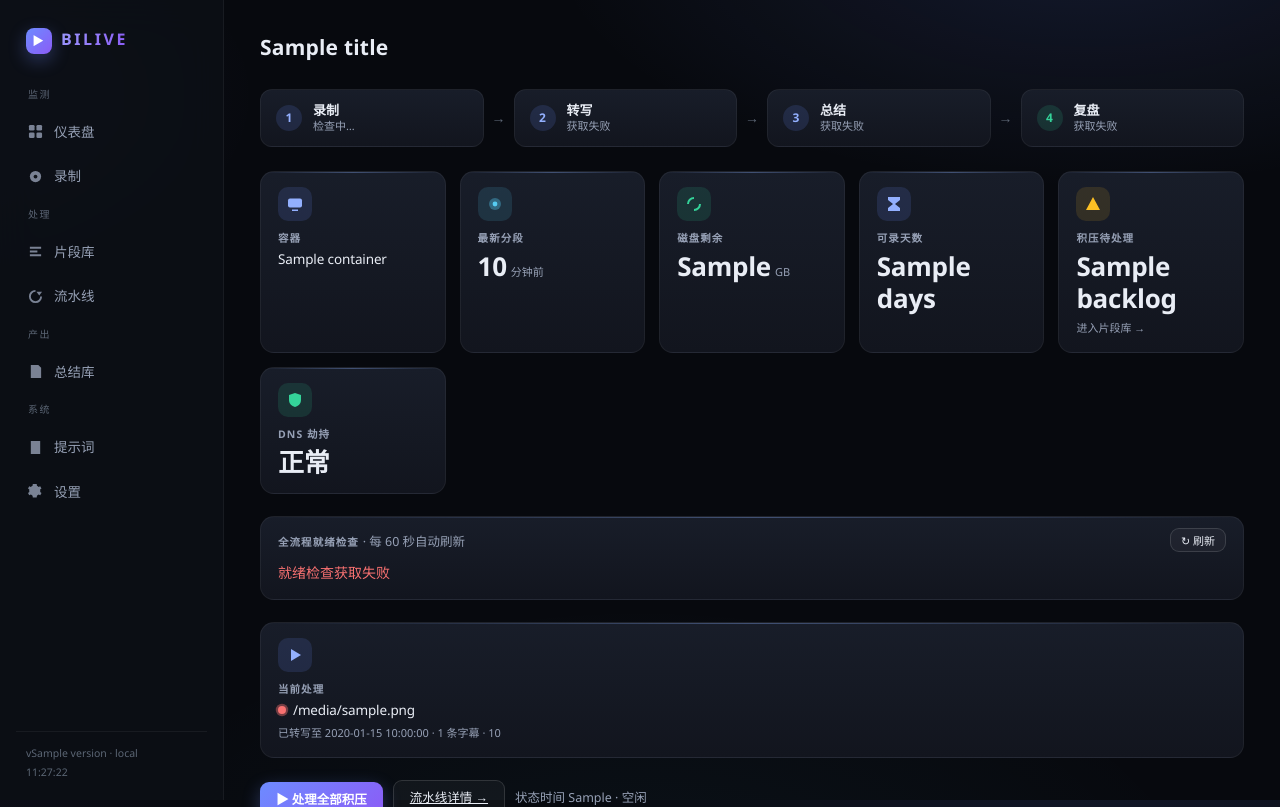
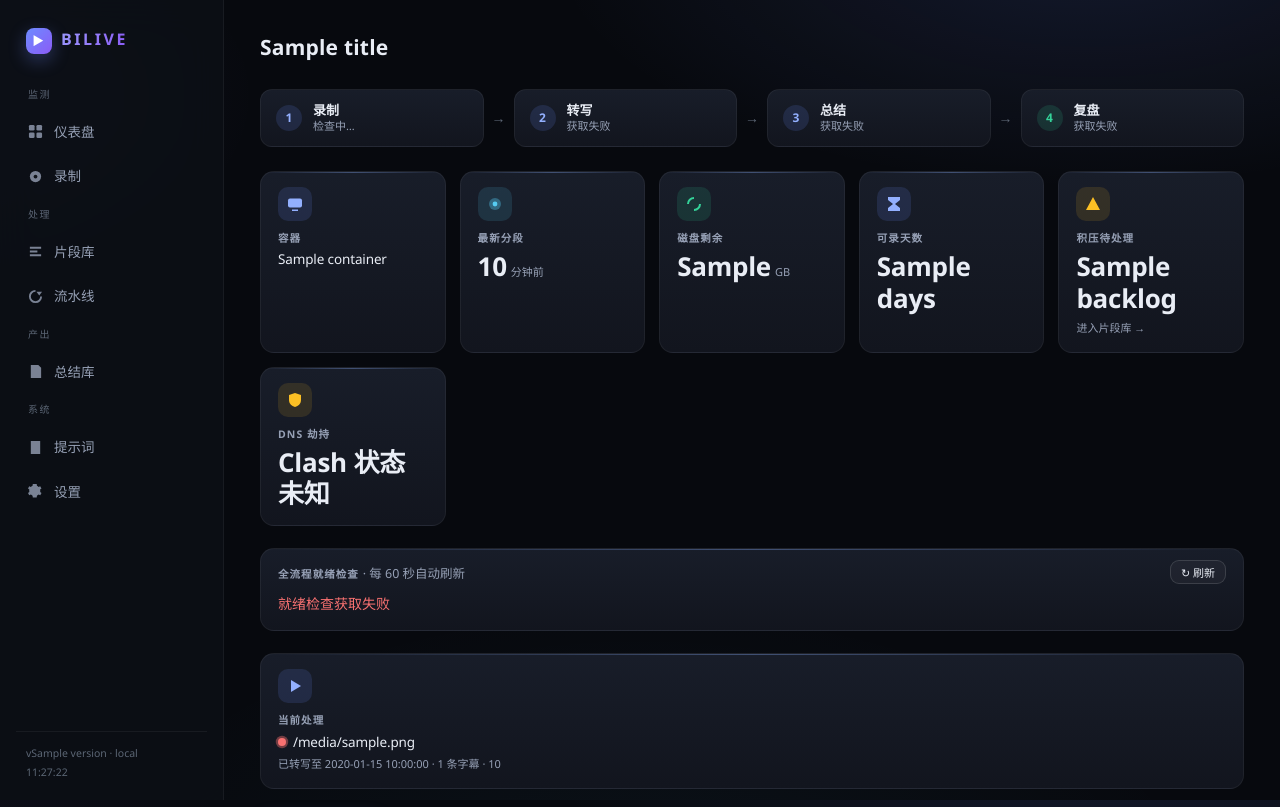
Before and after one commit to koofp/broadcast-live-tools, a Python web app: template panel/templates/dashboard.html in a window 1280 px wide. Shown: the top 807 px of the page. Run offline with Jinja, Linux system fonts and the light colour scheme; the template is opened without the code that fills it: most values are stand-ins (such as "Sample title", 1, 10 or a date in 2020).

Commit message:
feat(status): 告警三态化（红牌=劫持+在录+停摆）+ 场次重算挂进每轮批处理
why: 红牌原条件 fakeip AND stall 在"无直播"时必然为真——当日 3 连 BAD Toast
实锤（README 自己定案 fake-ip 不影响录制是黄牌常态，两处语义矛盾）。
新增 blrec 本地 API 录制探针（零外网依赖——红牌恰在网络被劫坏时触发；4s 显式
超时防拖死面板 20s 刷新线程；PS5.1 哈希键引号/@() 包裹两陷阱规避），JSON 落
fakeip_state=recording|idle|unknown 透传；红牌收敛为劫持+确认在录+写入停滞
三者同现（当日真实故障签名），idle 停摆改黄牌"下播待机"——同一数据态实测从
3 连红牌变 ok:true issues:[]。dashboard 双消费点（Jinja+JS）同步三态带旧字段回退；
c-newest 红badge 同样加录制态条件。
场次重算钩子挂 process_all（非 -One）置于 exit 分支之前——评审实锤"末尾挂钩"
在"无待处理文件"路径永不执行=自动化恰在最需要时失效；纯重算无 LLM，429 长退避
占 run.lock 风险排除，场级总结仍由面板/手动触发。

```diff
--- a/panel/templates/dashboard.html
+++ b/panel/templates/dashboard.html
@@ -18,8 +18,8 @@
   <div class="card"><div class="chip chip-green"><svg viewBox="0 0 16 16"><path d="M8 1a7 7 0 0 0-7 7h2a5 5 0 0 1 5-5V1z"/><path d="M8 15a7 7 0 0 0 7-7h-2a5 5 0 0 1-5 5v2z"/></svg></div><div class="k">磁盘剩余</div><div class="v" id="c-disk">{{ st.free_gb }}<small>GB</small></div></div>
   <div class="card"><div class="chip chip-blue"><svg viewBox="0 0 16 16"><path d="M2 1h12v3l-5 4 5 4v3H2v-3l5-4-5-4V1z"/></svg></div><div class="k">可录天数</div><div class="v" id="c-days">{{ st.days }}</div></div>
   <a class="card link" href="/segments?status=none"><div class="chip chip-amber"><svg viewBox="0 0 16 16"><path d="M8 1 15 14H1L8 1zm-.9 5h1.8v4H7.1V6zm0 5h1.8v1.8H7.1V11z"/></svg></div><div class="k">积压待处理</div><div class="v" id="c-backlog">{{ st.backlog }}</div><div class="hint">进入片段库 →</div></a>
-  <div class="card"><div class="chip {% if 'fakeip' in (st.issues or []) %}chip-red{% else %}chip-green{% endif %}"><svg viewBox="0 0 16 16"><path d="M8 1 14 3v5c0 3.5-2.5 6-6 7-3.5-1-6-3.5-6-7V3l6-2z"/></svg></div><div class="k">DNS 劫持</div><div class="v" id="c-fakeip">{% if 'fakeip' in (st.issues or []) %}被劫持{% elif st.issues and 'dns' in st.issues %}解析失败{% else %}正常{% endif %}</div>
-    {% if 'fakeip' in (st.issues or []) %}<div class="hint bad-hint">Clash TUN 运行中 · 切全局会断录 · 建议退出</div>{% endif %}</div>
+  <div class="card"><div class="chip {% if 'fakeip' in (st.issues or []) %}chip-red{% elif st.fakeip_state and st.fakeip_state != 'idle' %}chip-amber{% else %}chip-green{% endif %}"><svg viewBox="0 0 16 16"><path d="M8 1 14 3v5c0 3.5-2.5 6-6 7-3.5-1-6-3.5-6-7V3l6-2z"/></svg></div><div class="k">DNS 劫持</div><div class="v" id="c-fakeip">{% if 'fakeip' in (st.issues or []) %}劫持+停摆!{% elif st.fakeip_state == 'recording' %}Clash 在位·录制中{% elif st.fakeip_state == 'unknown' %}Clash 状态未知{% elif st.fakeip_state == 'idle' %}Clash 在位·未在录{% elif st.issues and 'dns' in st.issues %}解析失败{% else %}正常{% endif %}</div>
+    {% if 'fakeip' in (st.issues or []) %}<div class="hint bad-hint">劫持+录制停摆同时出现 · 立即退出 Clash</div>{% elif st.fakeip_state == 'recording' %}<div class="hint">Clash TUN 在位 · 文件正常增长 · 勿切全局模式</div>{% endif %}</div>
 </div>
 
 <div class="card wide" style="margin-bottom:22px">
@@ -59,10 +59,17 @@ App.pageInit.dashboard = async function(){
     App.setCard('c-newest', d.newest_age_min==null?'-':d.newest_age_min+'分钟前');
     App.setCard('c-disk', d.free_gb+'GB'); App.setCard('c-days', d.days);
     App.setCard('c-backlog', d.backlog);
-    const fp=(d.issues||[]).includes('fakeip');
-    App.setCard('c-fakeip', fp?'被劫持':((d.issues||[]).includes('dns')?'解析失败':'正常'));
-    App.badge('c-newest', d.newest_age_min!=null && d.newest_age_min>45);
-    App.badge('c-days', d.days<2); App.badge('c-fakeip', fp);
+    // DNS 劫持卡三态（fakeip_state: recording/idle/unknown；旧缓存无该字段时按 issues 回退）
+    const fpRed=(d.issues||[]).includes('fakeip');
+    const st3=d.fakeip_state||'';
+    App.setCard('c-fakeip', fpRed?'劫持+停摆!':(st3==='recording'?'Clash 在位·录制中':(st3==='unknown'?'Clash 状态未知':(st3==='idle'?'Clash 在位·未在录':((d.issues||[]).includes('dns')?'解析失败':'正常')))));
+    App.badge('c-fakeip', fpRed);
+    const fpCard=document.querySelector('#c-fakeip');
+    const fpChip=fpCard ? fpCard.closest('.card').querySelector('.chip') : null;
+    if(fpChip){ fpChip.classList.remove('chip-red','chip-amber','chip-green');
+      fpChip.classList.add(fpRed?'chip-red':(st3 && st3!=='idle' ? 'chip-amber':'chip-green')); }
+    App.badge('c-newest', d.newest_age_min!=null && d.newest_age_min>45 && st3==='recording');
+    App.badge('c-days', d.days<2);
     App.q('#lock-state').textContent = d.locked?'后台处理中(锁激活)':'空闲';
     // 流程条 · 第1段（录制）
     const rec = document.querySelector('#f-rec');
```
Also changed, not shown: 2 other files.
